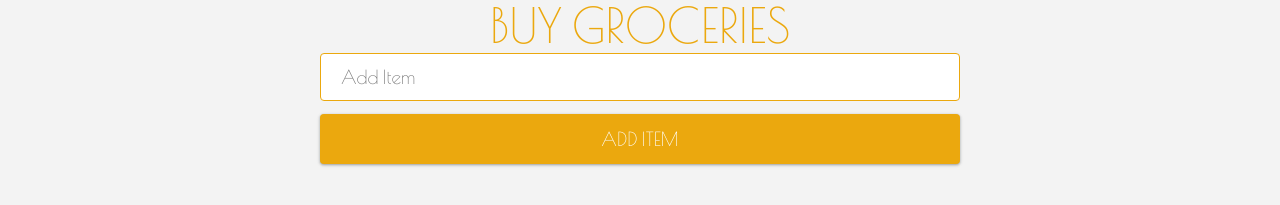
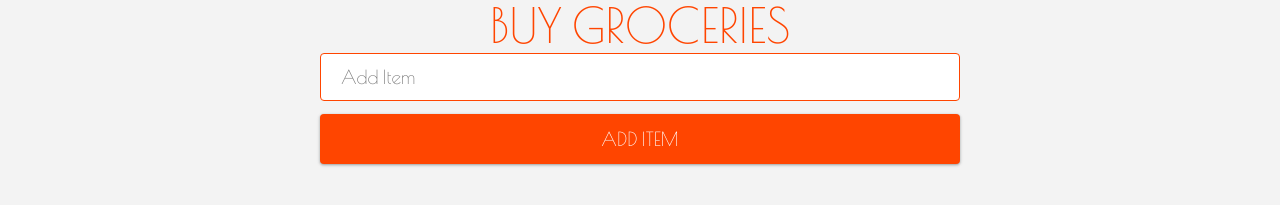
Before and after one commit to amd597/listKing, a plain HTML site: page index.html in a window 1280 px wide. Both pictures are taken after a click on the button 1215 px from the left and 745 px from the top of the page. Shown: the part 203-408 px from the top of the page. Drawn offline with nearby package versions, Linux system fonts and the light colour scheme.

Commit message:
Update style.css

```diff
--- a/style.css
+++ b/style.css
@@ -26,7 +26,7 @@ h1{
     text-transform: uppercase;
     /* text-shadow: 100px;
     text-shadow:  2px 2px 5px rgba(0, 0, 0, 0.468); */
-    color: #eba80e;
+    color: orangered;
     font-size:300%;
     font-weight: 400;
 
@@ -60,7 +60,7 @@ body{
     border-radius: 50%;
     z-index: 99;
     border: none;
-    background-color: #eba80e;
+    background-color: orangered;
     position: fixed;
     bottom: 20px;
     right: 30px;
@@ -76,7 +76,7 @@ input[type=text] {
     padding: 12px 20px;
     margin-bottom: 1%;
     display: inline-block;
-    border: 1px solid #eba80e;
+    border: 1px solid orangered;
     border-radius: 4px;
     box-sizing: border-box;
     font-size: larger;
@@ -86,13 +86,12 @@ input[type=text] {
 
 input[type=submit]{
     width: 50%;
-    background-color: #eba80e;
+    background-color: orangered;
     color: white;
     padding: 14px 20px;
     margin-left: 25%;
     border: none;
     border-radius: 4px;
-    cursor: pointer;
     font-size: larger;
     text-transform: uppercase;
     box-shadow: 0 1px 2px 0 rgba(60,64,67,0.302), 0 1px 3px 1px rgba(60,64,67,0.149);
```
